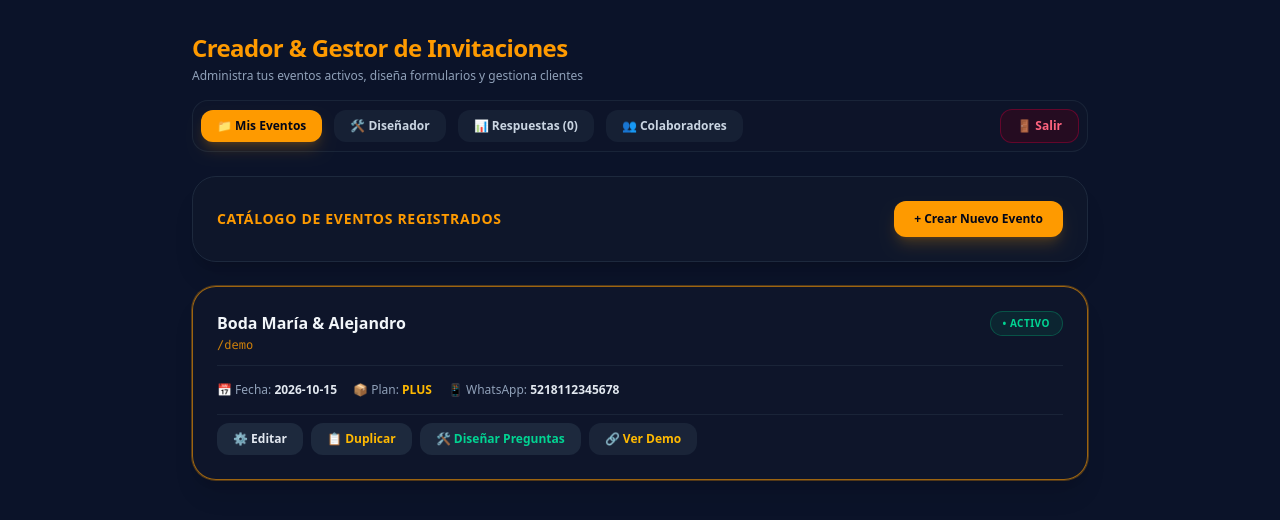
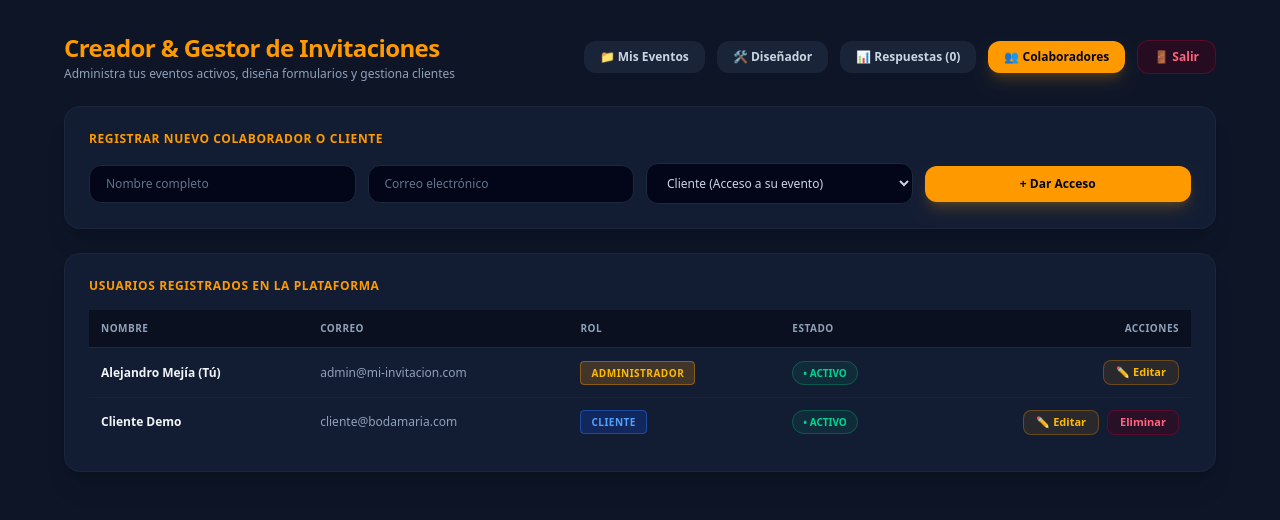
Before and after one commit to juancbtis258/invitation-engine, a Next.js app: page /admin in a window 1280 px wide. Shown: the top 520 px of the page. Built offline with nearby package versions, Linux system fonts and the light colour scheme.

Commit message:
Fix: interfaz exacta de colaboradores con campos Nombre, Correo, Rol, Estado y acciones Editar/Eliminar

```diff
--- a/app/admin/page.tsx
+++ b/app/admin/page.tsx
@@ -24,16 +24,16 @@ interface EventItem {
 interface UserItem {
   id: string;
   nombre: string;
-  usuario: string;
-  pass: string;
+  correo: string;
   rol: "ADMINISTRADOR" | "CLIENTE";
+  activo: boolean;
 }
 
 export default function AdminDashboardPage() {
   // Navegación por pestañas
   const [tabActiva, setTabActiva] = useState<
     "eventos" | "disenador" | "respuestas" | "colaboradores"
-  >("eventos");
+  >("colaboradores");
 
   // LISTA DE EVENTOS (Catálogo)
   const [eventos, setEventos] = useState<EventItem[]>([
@@ -76,33 +76,31 @@ export default function AdminDashboardPage() {
   const [nuevaPreguntaOpciones, setNuevaPreguntaOpciones] = useState("");
   const [nuevaPreguntaRequerida, setNuevaPreguntaRequerida] = useState(false);
 
-  // USUARIOS / COLABORADORES
+  // USUARIOS / COLABORADORES (RÉPLICA EXACTA DE LA IMAGEN)
   const [usuarios, setUsuarios] = useState<UserItem[]>([
     {
       id: "u1",
       nombre: "Alejandro Mejía (Tú)",
-      usuario: "admin",
-      pass: "123",
+      correo: "admin@mi-invitacion.com",
       rol: "ADMINISTRADOR",
+      activo: true,
     },
     {
       id: "u2",
       nombre: "Cliente Demo",
-      usuario: "cliente",
-      pass: "123",
+      correo: "cliente@bodamaria.com",
       rol: "CLIENTE",
+      activo: true,
     },
   ]);
 
   const [nuevoNombre, setNuevoNombre] = useState("");
-  const [nuevoUsuario, setNuevoUsuario] = useState("");
-  const [nuevaPass, setNuevaPass] = useState("");
+  const [nuevoCorreo, setNuevoCorreo] = useState("");
   const [nuevoRol, setNuevoRol] = useState<"ADMINISTRADOR" | "CLIENTE">("CLIENTE");
   const [usuarioEditandoId, setUsuarioEditandoId] = useState<string | null>(null);
 
   // RESPUESTAS RECIBIDAS
   const [respuestas, setRespuestas] = useState<any[]>([]);
-  const [mensajeEstado, setMensajeEstado] = useState("");
 
   const eventoActual = eventos.find((e) => e.id === eventoSeleccionadoId) || eventos[0];
 
@@ -231,13 +229,13 @@ export default function AdminDashboardPage() {
   // --- GESTIÓN DE USUARIOS / COLABORADORES ---
   const handleGuardarUsuario = (e: React.FormEvent) => {
     e.preventDefault();
-    if (!nuevoNombre || !nuevoUsuario || !nuevaPass) return;
+    if (!nuevoNombre || !nuevoCorreo) return;
 
     if (usuarioEditandoId) {
       setUsuarios(
         usuarios.map((u) =>
           u.id === usuarioEditandoId
-            ? { ...u, nombre: nuevoNombre, usuario: nuevoUsuario, pass: nuevaPass, rol: nuevoRol }
+            ? { ...u, nombre: nuevoNombre, correo: nuevoCorreo, rol: nuevoRol }
             : u
         )
       );
@@ -246,23 +244,21 @@ export default function AdminDashboardPage() {
       const nuevoU: UserItem = {
         id: Date.now().toString(),
         nombre: nuevoNombre,
-        usuario: nuevoUsuario,
-        pass: nuevaPass,
+        correo: nuevoCorreo,
         rol: nuevoRol,
+        activo: true,
       };
       setUsuarios([...usuarios, nuevoU]);
     }
 
     setNuevoNombre("");
-    setNuevoUsuario("");
-    setNuevaPass("");
+    setNuevoCorreo("");
   };
 
   const handleEditarUsuario = (u: UserItem) => {
     setUsuarioEditandoId(u.id);
     setNuevoNombre(u.nombre);
-    setNuevoUsuario(u.usuario);
-    setNuevaPass(u.pass);
+    setNuevoCorreo(u.correo);
     setNuevoRol(u.rol);
   };
 
@@ -271,27 +267,27 @@ export default function AdminDashboardPage() {
   };
 
   return (
-    <div className="min-h-screen bg-[#0b1329] text-slate-100 p-4 md:p-8 font-sans">
-      <div className="max-w-4xl mx-auto space-y-6">
+    <div className="min-h-screen bg-[#0d1527] text-slate-100 p-4 md:p-8 font-sans">
+      <div className="max-w-6xl mx-auto space-y-6">
 
         {/* HEADER Y PESTAÑAS */}
-        <div className="space-y-4">
+        <div className="flex flex-col md:flex-row md:items-center justify-between gap-4">
           <div>
             <h1 className="text-2xl font-black text-amber-500 tracking-tight">
               Creador & Gestor de Invitaciones
             </h1>
-            <p className="text-xs text-slate-400 mt-1">
+            <p className="text-xs text-slate-400 mt-0.5">
               Administra tus eventos activos, diseña formularios y gestiona clientes
             </p>
           </div>
 
-          <div className="flex flex-wrap items-center gap-2 md:gap-3 bg-slate-900/60 p-2 rounded-2xl border border-slate-800/80">
+          <div className="flex flex-wrap items-center gap-2 md:gap-3">
             <button
               onClick={() => setTabActiva("eventos")}
               className={`px-4 py-2 rounded-xl text-xs font-bold transition-all ${
                 tabActiva === "eventos"
                   ? "bg-amber-500 text-slate-950 shadow-lg shadow-amber-500/20"
-                  : "bg-slate-800/60 text-slate-300 hover:bg-slate-800"
+                  : "bg-slate-800/80 text-slate-300 hover:bg-slate-800"
               }`}
             >
               📁 Mis Eventos
@@ -302,7 +298,7 @@ export default function AdminDashboardPage() {
               className={`px-4 py-2 rounded-xl text-xs font-bold transition-all ${
                 tabActiva === "disenador"
                   ? "bg-amber-500 text-slate-950 shadow-lg shadow-amber-500/20"
-                  : "bg-slate-800/60 text-slate-300 hover:bg-slate-800"
+                  : "bg-slate-800/80 text-slate-300 hover:bg-slate-800"
               }`}
             >
               🛠️ Diseñador
@@ -313,7 +309,7 @@ export default function AdminDashboardPage() {
               className={`px-4 py-2 rounded-xl text-xs font-bold transition-all ${
                 tabActiva === "respuestas"
                   ? "bg-amber-500 text-slate-950 shadow-lg shadow-amber-500/20"
-                  : "bg-slate-800/60 text-slate-300 hover:bg-slate-800"
+                  : "bg-slate-800/80 text-slate-300 hover:bg-slate-800"
               }`}
             >
               📊 Respuestas ({respuestas.length})
@@ -324,7 +320,7 @@ export default function AdminDashboardPage() {
               className={`px-4 py-2 rounded-xl text-xs font-bold transition-all ${
                 tabActiva === "colaboradores"
                   ? "bg-amber-500 text-slate-950 shadow-lg shadow-amber-500/20"
-                  : "bg-slate-800/60 text-slate-300 hover:bg-slate-800"
+                  : "bg-slate-800/80 text-slate-300 hover:bg-slate-800"
               }`}
             >
               👥 Colaboradores
@@ -332,18 +328,18 @@ export default function AdminDashboardPage() {
 
             <button
               onClick={() => (window.location.href = "/")}
-              className="ml-auto px-4 py-2 bg-rose-950/40 border border-rose-800/50 text-rose-400 hover:bg-rose-900/50 rounded-xl text-xs font-bold transition-all"
+              className="px-4 py-2 bg-rose-950/40 border border-rose-900/50 text-rose-400 hover:bg-rose-900/50 rounded-xl text-xs font-bold transition-all"
             >
               🚪 Salir
             </button>
           </div>
         </div>
 
-        {/* PESTAÑA 1: MIS EVENTOS (CATÁLOGO Y TARJETAS) */}
+        {/* PESTAÑA 1: MIS EVENTOS */}
         {tabActiva === "eventos" && (
           <div className="space-y-6">
-            <div className="bg-slate-900/80 border border-slate-800 rounded-3xl p-6 flex flex-col sm:flex-row items-start sm:items-center justify-between gap-4 shadow-xl">
-              <h2 className="text-sm font-black text-amber-500 uppercase tracking-wider">
+            <div className="bg-[#121c33] border border-slate-800/80 rounded-2xl p-6 flex flex-col sm:flex-row items-start sm:items-center justify-between gap-4 shadow-xl">
+              <h2 className="text-xs font-black text-amber-500 uppercase tracking-wider">
                 CATÁLOGO DE EVENTOS REGISTRADOS
               </h2>
 
@@ -355,16 +351,15 @@ export default function AdminDashboardPage() {
               </button>
             </div>
 
-            {/* LISTA DE TARJETAS DE EVENTO */}
             <div className="grid grid-cols-1 gap-4">
               {eventos.map((ev) => (
                 <div
                   key={ev.id}
-                  className={`bg-slate-900/90 border ${
+                  className={`bg-[#121c33] border ${
                     eventoSeleccionadoId === ev.id
                       ? "border-amber-500/60 ring-1 ring-amber-500/30"
-                      : "border-slate-800"
-                  } rounded-3xl p-6 space-y-4 shadow-xl transition-all`}
+                      : "border-slate-800/80"
+                  } rounded-2xl p-6 space-y-4 shadow-xl transition-all`}
                 >
                   <div className="flex items-start justify-between gap-4 border-b border-slate-800/80 pb-3">
                     <div>
@@ -394,14 +389,14 @@ export default function AdminDashboardPage() {
                   <div className="flex flex-wrap items-center gap-2 pt-2 border-t border-slate-800/80">
                     <button
                       onClick={() => abrirModalEditar(ev)}
-                      className="bg-slate-800 hover:bg-slate-700 text-slate-200 text-xs font-bold px-4 py-2 rounded-xl transition-all"
+                      className="bg-slate-800/80 hover:bg-slate-700 text-slate-200 text-xs font-bold px-4 py-2 rounded-xl transition-all"
                     >
                       ⚙️ Editar
                     </button>
 
                     <button
                       onClick={() => handleDuplicarEvento(ev)}
-                      className="bg-slate-800 hover:bg-slate-700 text-amber-400 text-xs font-bold px-4 py-2 rounded-xl transition-all"
+                      className="bg-slate-800/80 hover:bg-slate-700 text-amber-400 text-xs font-bold px-4 py-2 rounded-xl transition-all"
                     >
                       📋 Duplicar
                     </button>
@@ -411,9 +406,9 @@ export default function AdminDashboardPage() {
                         setEventoSeleccionadoId(ev.id);
                         setTabActiva("disenador");
                       }}
-                      className="bg-slate-800 hover:bg-slate-700 text-emerald-400 text-xs font-bold px-4 py-2 rounded-xl transition-all"
+                      className="bg-slate-800/80 hover:bg-slate-700 text-emerald-400 text-xs font-bold px-4 py-2 rounded-xl transition-all"
                     >
-                      🛠️ Diseñar Preguntas
+                      🛠️️ Diseñar Preguntas
                     </button>
 
                     <a
@@ -431,12 +426,12 @@ export default function AdminDashboardPage() {
           </div>
         )}
 
-        {/* PESTAÑA 2: DISEÑADOR DE FORMULARIOS & PREGUNTAS DINÁMICAS */}
+        {/* PESTAÑA 2: DISEÑADOR */}
         {tabActiva === "disenador" && (
-          <div className="bg-slate-900/80 border border-slate-800 rounded-3xl p-6 md:p-8 space-y-6 shadow-2xl">
+          <div className="bg-[#121c33] border border-slate-800/80 rounded-2xl p-6 md:p-8 space-y-6 shadow-2xl">
             <div className="border-b border-slate-800 pb-4 flex flex-col sm:flex-row justify-between items-start sm:items-center gap-2">
               <div>
-                <h2 className="text-sm font-black text-amber-500 uppercase tracking-wider">
+                <h2 className="text-xs font-black text-amber-500 uppercase tracking-wider">
                   🛠️ DISEÑADOR DE PREGUNTAS Y CAMPOS DEL FORMULARIO
                 </h2>
                 <p className="text-xs text-slate-400 mt-1">
@@ -444,7 +439,6 @@ export default function AdminDashboardPage() {
                 </p>
               </div>
 
-              {/* Selector para cambiar de evento en el diseñador */}
               <select
                 value={eventoSeleccionadoId}
                 onChange={(e) => setEventoSeleccionadoId(e.target.value)}
@@ -458,8 +452,7 @@ export default function AdminDashboardPage() {
               </select>
             </div>
 
-            {/* AGREGAR PREGUNTA */}
-            <form onSubmit={handleAgregarPregunta} className="bg-slate-950 p-5 rounded-2xl border border-slate-800 space-y-4">
+            <form onSubmit={handleAgregarPregunta} className="bg-slate-950 p-5 rounded-xl border border-slate-800 space-y-4">
               <h3 className="text-xs font-bold text-slate-200 uppercase">
                 + Agregar Nueva Pregunta
               </h3>
@@ -515,7 +508,6 @@ export default function AdminDashboardPage() {
               </div>
             </form>
 
-            {/* PREGUNTAS ACTUALMENTE CONFIGURADAS */}
             <div className="space-y-3">
               <h3 className="text-xs font-bold text-slate-400 uppercase">
                 Campos activos en la invitación ({eventoActual?.questions?.length || 0})
@@ -553,8 +545,8 @@ export default function AdminDashboardPage() {
 
         {/* PESTAÑA 3: RESPUESTAS */}
         {tabActiva === "respuestas" && (
-          <div className="bg-slate-900/80 border border-slate-800 rounded-3xl p-6 md:p-8 space-y-4 shadow-2xl">
-            <h2 className="text-sm font-black text-amber-500 tracking-wider uppercase border-b border-slate-800 pb-3">
+          <div className="bg-[#121c33] border border-slate-800/80 rounded-2xl p-6 md:p-8 space-y-4 shadow-2xl">
+            <h2 className="text-xs font-black text-amber-500 tracking-wider uppercase border-b border-slate-800 pb-3">
               📊 RESPUESTAS RECIBIDAS - {eventoActual?.title}
             </h2>
 
@@ -597,46 +589,35 @@ export default function AdminDashboardPage() {
           </div>
         )}
 
-        {/* PESTAÑA 4: COLABORADORES & USUARIOS (CON EDICIÓN Y CONTRASEÑAS) */}
+        {/* PESTAÑA 4: COLABORADORES (RÉPLICA EXACTA DE TU CAPTURA) */}
         {tabActiva === "colaboradores" && (
           <div className="space-y-6">
 
-            {/* Formulario Crear / Editar Usuario */}
-            <div className="bg-slate-900/80 border border-slate-800 rounded-3xl p-6 md:p-8 space-y-5 shadow-2xl">
-              <h2 className="text-sm font-black text-amber-500 tracking-wider uppercase">
-                {usuarioEditandoId ? "EDITAR USUARIO O CLIENTE" : "REGISTRAR NUEVO COLABORADOR O CLIENTE"}
+            {/* FORMULARIO: REGISTRAR NUEVO COLABORADOR O CLIENTE */}
+            <div className="bg-[#121c33] border border-slate-800/80 rounded-2xl p-6 space-y-4 shadow-xl">
+              <h2 className="text-xs font-black text-amber-500 tracking-wider uppercase">
+                {usuarioEditandoId ? "EDITAR COLABORADOR O CLIENTE" : "REGISTRAR NUEVO COLABORADOR O CLIENTE"}
               </h2>
 
-              <form onSubmit={handleGuardarUsuario} className="space-y-3.5">
+              <form onSubmit={handleGuardarUsuario} className="grid grid-cols-1 sm:grid-cols-4 gap-3 items-center">
                 <div>
                   <input
                     type="text"
                     placeholder="Nombre completo"
                     value={nuevoNombre}
                     onChange={(e) => setNuevoNombre(e.target.value)}
-                    className="w-full bg-slate-950 border border-slate-800 rounded-xl px-4 py-3 text-xs text-slate-200 placeholder-slate-500 focus:outline-none focus:border-amber-500"
+                    className="w-full bg-slate-950 border border-slate-800 rounded-xl px-4 py-2.5 text-xs text-slate-200 placeholder-slate-500 focus:outline-none focus:border-amber-500"
                     required
                   />
                 </div>
 
                 <div>
                   <input
-                    type="text"
-                    placeholder="Usuario (ej. admin, boda)"
-                    value={nuevoUsuario}
-                    onChange={(e) => setNuevoUsuario(e.target.value)}
-                    className="w-full bg-slate-950 border border-slate-800 rounded-xl px-4 py-3 text-xs text-slate-200 placeholder-slate-500 focus:outline-none focus:border-amber-500"
-                    required
-                  />
-                </div>
-
-                <div>
-                  <input
-                    type="password"
-                    placeholder="Contraseña"
-                    value={nuevaPass}
-                    onChange={(e) => setNuevaPass(e.target.value)}
-                    className="w-full bg-slate-950 border border-slate-800 rounded-xl px-4 py-3 text-xs text-slate-200 placeholder-slate-500 focus:outline-none focus:border-amber-500"
+                    type="email"
+                    placeholder="Correo electrónico"
+                    value={nuevoCorreo}
+                    onChange={(e) => setNuevoCorreo(e.target.value)}
+                    className="w-full bg-slate-950 border border-slate-800 rounded-xl px-4 py-2.5 text-xs text-slate-200 placeholder-slate-500 focus:outline-none focus:border-amber-500"
                     required
                   />
                 </div>
@@ -645,86 +626,77 @@ export default function AdminDashboardPage() {
                   <select
                     value={nuevoRol}
                     onChange={(e) => setNuevoRol(e.target.value as any)}
-                    className="w-full bg-slate-950 border border-slate-800 rounded-xl px-4 py-3 text-xs text-slate-300 focus:outline-none focus:border-amber-500 cursor-pointer"
+                    className="w-full bg-slate-950 border border-slate-800 rounded-xl px-4 py-2.5 text-xs text-slate-300 focus:outline-none focus:border-amber-500 cursor-pointer"
                   >
-                    <option value="CLIENTE">Cliente (Acceso a evento)</option>
+                    <option value="CLIENTE">Cliente (Acceso a su evento)</option>
                     <option value="ADMINISTRADOR">Administrador (Acceso total)</option>
                   </select>
                 </div>
 
-                <div className="flex items-center gap-2 pt-2">
+                <div>
                   <button
                     type="submit"
-                    className="w-full bg-amber-500 hover:bg-amber-400 text-slate-950 font-extrabold text-xs py-3.5 rounded-xl shadow-lg shadow-amber-500/20 transition-all cursor-pointer"
+                    className="w-full bg-amber-500 hover:bg-amber-400 text-slate-950 font-extrabold text-xs py-2.5 rounded-xl shadow-lg shadow-amber-500/20 transition-all cursor-pointer"
                   >
-                    {usuarioEditandoId ? "Actualizar Usuario" : "+ Dar Acceso"}
+                    {usuarioEditandoId ? "Actualizar" : "+ Dar Acceso"}
                   </button>
-
-                  {usuarioEditandoId && (
-                    <button
-                      type="button"
-                      onClick={() => {
-                        setUsuarioEditandoId(null);
-                        setNuevoNombre("");
-                        setNuevoUsuario("");
-                        setNuevaPass("");
-                      }}
-                      className="bg-slate-800 text-slate-300 font-bold text-xs px-4 py-3.5 rounded-xl"
-                    >
-                      Cancelar
-                    </button>
-                  )}
                 </div>
               </form>
             </div>
 
-            {/* Tabla de Usuarios Registrados */}
-            <div className="bg-slate-900/80 border border-slate-800 rounded-3xl p-6 md:p-8 space-y-4 shadow-2xl">
-              <h2 className="text-sm font-black text-amber-500 tracking-wider uppercase">
+            {/* TABLA: USUARIOS REGISTRADOS EN LA PLATAFORMA */}
+            <div className="bg-[#121c33] border border-slate-800/80 rounded-2xl p-6 space-y-4 shadow-xl">
+              <h2 className="text-xs font-black text-amber-500 tracking-wider uppercase">
                 USUARIOS REGISTRADOS EN LA PLATAFORMA
               </h2>
 
               <div className="overflow-x-auto">
                 <table className="w-full text-left text-xs">
-                  <thead className="bg-slate-950 text-slate-400 uppercase text-[10px] tracking-wider border-b border-slate-800">
+                  <thead className="bg-[#0a101f] text-slate-400 uppercase text-[10px] tracking-wider border-b border-slate-800">
                     <tr>
                       <th className="p-3">Nombre</th>
-                      <th className="p-3">Usuario</th>
-                      <th className="p-3">Contraseña</th>
+                      <th className="p-3">Correo</th>
                       <th className="p-3">Rol</th>
+                      <th className="p-3">Estado</th>
                       <th className="p-3 text-right">Acciones</th>
                     </tr>
                   </thead>
                   <tbody className="divide-y divide-slate-800/60">
                     {usuarios.map((u) => (
-                      <tr key={u.id} className="hover:bg-slate-800/40 transition-colors">
+                      <tr key={u.id} className="hover:bg-slate-800/30 transition-colors">
                         <td className="p-3 font-semibold text-slate-100">{u.nombre}</td>
-                        <td className="p-3 font-bold text-amber-400">{u.usuario}</td>
-                        <td className="p-3 text-slate-400 font-mono">{u.pass}</td>
+                        <td className="p-3 text-slate-400">{u.correo}</td>
                         <td className="p-3">
                           {u.rol === "ADMINISTRADOR" ? (
-                            <span className="bg-amber-500/10 text-amber-400 border border-amber-500/30 px-2 py-0.5 rounded text-[10px] font-bold">
+                            <span className="bg-amber-500/20 text-amber-400 border border-amber-500/40 px-2.5 py-1 rounded text-[10px] font-black tracking-wider">
                               ADMINISTRADOR
                             </span>
                           ) : (
-                            <span className="bg-blue-500/10 text-blue-400 border border-blue-500/30 px-2 py-0.5 rounded text-[10px] font-bold">
+                            <span className="bg-blue-600/20 text-blue-400 border border-blue-500/40 px-2.5 py-1 rounded text-[10px] font-black tracking-wider">
                               CLIENTE
                             </span>
                           )}
                         </td>
+                        <td className="p-3">
+                          <span className="bg-emerald-500/10 text-emerald-400 border border-emerald-500/30 px-2.5 py-1 rounded-full text-[10px] font-bold">
+                            • ACTIVO
+                          </span>
+                        </td>
                         <td className="p-3 text-right space-x-2">
                           <button
                             onClick={() => handleEditarUsuario(u)}
-                            className="text-amber-400 hover:text-amber-300 font-bold text-[11px]"
+                            className="bg-amber-500/10 hover:bg-amber-500/20 text-amber-400 border border-amber-500/30 font-bold text-[11px] px-3 py-1 rounded-lg transition-all"
                           >
-                            Editar
+                            ✏️ Editar
                           </button>
-                          <button
-                            onClick={() => handleEliminarUsuario(u.id)}
-                            className="text-rose-400 hover:text-rose-300 font-bold text-[11px]"
-                          >
-                            Borrar
-                          </button>
+                          {u.rol !== "ADMINISTRADOR" && (
+                            <button
+                              onClick={() => handleEliminarUsuario(u.id)}
+                              className="bg-rose-950/40 hover:bg-rose-900/50 text-rose-400 border border-rose-800/40 font-bold text-[11px] px-3 py-1 rounded-lg transition-all"
+                            >
+                              Eliminar
+                            </button>
+                          )}
                         </td>
                       </tr>
                     ))}
@@ -739,8 +711,8 @@ export default function AdminDashboardPage() {
         {/* MODAL CREAR / EDITAR EVENTO */}
         {mostrarModalEvento && (
           <div className="fixed inset-0 bg-slate-950/80 backdrop-blur-sm flex items-center justify-center p-4 z-50">
-            <div className="bg-slate-900 border border-slate-800 w-full max-w-lg rounded-3xl p-6 md:p-8 space-y-5 shadow-2xl">
-              <h2 className="text-base font-extrabold text-amber-500">
+            <div className="bg-[#121c33] border border-slate-800 w-full max-w-lg rounded-2xl p-6 md:p-8 space-y-5 shadow-2xl">
+              <h2 className="text-sm font-extrabold text-amber-500 uppercase tracking-wider">
                 {editandoEventoId ? "⚙️ Editar Configuración de Evento" : "✨ Crear Nuevo Evento"}
               </h2>
 
@@ -785,8 +757,7 @@ export default function AdminDashboardPage() {
                   />
                 </div>
 
-                {/* WhatsApp receptor integrado */}
-                <div className="bg-amber-500/10 border border-amber-500/20 p-3.5 rounded-2xl space-y-1">
+                <div className="bg-amber-500/10 border border-amber-500/20 p-3.5 rounded-xl space-y-1">
                   <label className="block text-xs font-bold text-amber-400">
                     📱 WhatsApp Receptor de Confirmaciones
                   </label>
```
